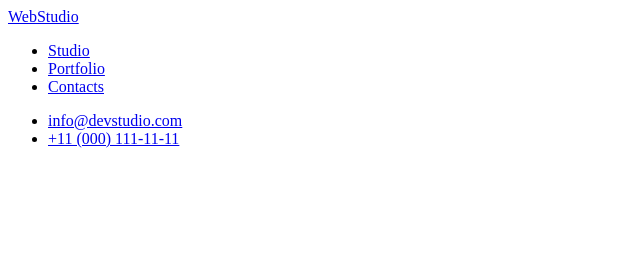
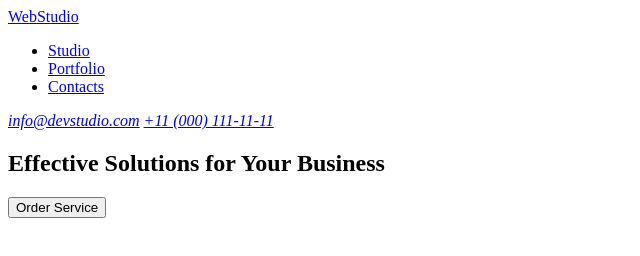
Before and after one commit to BogdanGoIT/goit-124-markup-hw-01, a plain HTML site: page index.html in a window 1280 px wide. Shown: the whole page, without its empty margins (0-640 px from the left). Drawn offline with Linux system fonts and the light colour scheme.

Commit message:
Add section Hero and update header

```diff
--- a/index.html
+++ b/index.html
@@ -6,11 +6,11 @@
     <title>WebStudio</title>
   </head>
   <body>
-    <!-- шапка -->
+    <!-- header -->
     <header>
       <a href="/">WebStudio</a>
 
-      <!--навигация -->
+      <!--navigation -->
       <nav>
         <ul>
           <li><a href="/">Studio</a></li>
@@ -19,15 +19,19 @@
         </ul>
       </nav>
 
-      <!-- контакты -->
-      <ul>
-        <li>
-          <a href="mailto:info@devstudio.com">info@devstudio.com</a>
-        </li>
-        <li>
-          <a href="tel:+11 (000) 111-11-11">+11 (000) 111-11-11</a>
-        </li>
-      </ul>
+      <!-- contacts -->
+      <address>
+        <a href="mailto:info@devstudio.com">info@devstudio.com</a>
+        <a href="tel:+110001111111">+11 (000) 111-11-11</a>
+      </address>
     </header>
+    <!-- main -->
+    <main>
+      <!--section Hero -->
+      <section>
+        <h1>Effective Solutions for Your Business</h1>
+        <button type="button">Order Service</button>
+      </section>
+    </main>
   </body>
 </html>
```
